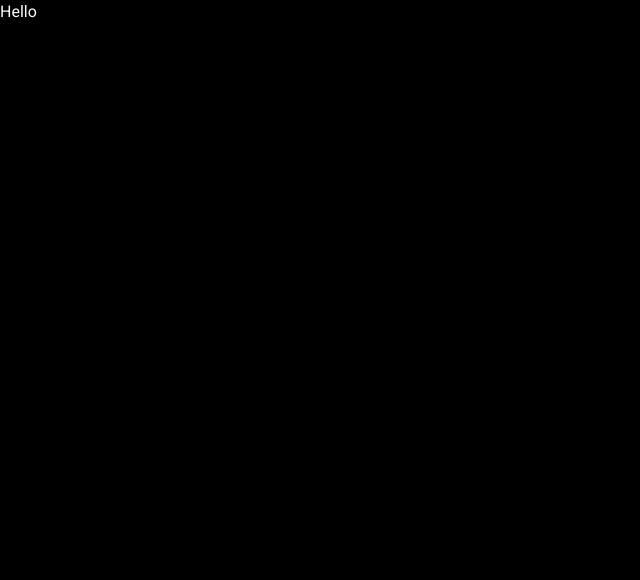
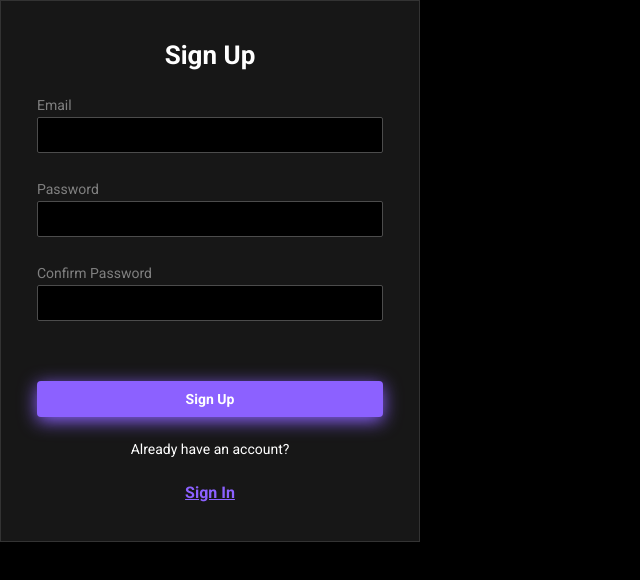
Before and after one commit to proffery/cards, a React (Vite) app: page / in a window 1280 px wide. Shown: the top 580 px of the page, without its empty margins (0-640 px from the left). Built offline with nearby package versions, Linux system fonts and the light colour scheme.

Commit message:
SingUpForm with value checking, Input show eye if value exist

```diff
--- a/src/App.tsx
+++ b/src/App.tsx
@@ -1,3 +1,9 @@
+import { SignUp } from '@/components/forms'
+
 export default function App() {
-  return <div>Hello</div>
+  return (
+    <div>
+      <SignUp onSubmit={data => console.log(data)} />
+    </div>
+  )
 }
--- a/src/components/forms/sign-up/sign-up.tsx
+++ b/src/components/forms/sign-up/sign-up.tsx
@@ -15,7 +15,7 @@ type FormFields = {
 }
 
 export const SignUp = ({ onSubmit }: Props) => {
-  const { handleSubmit, register } = useForm<FormFields>()
+  const { handleSubmit, register, setValue, watch } = useForm<FormFields>()
   const classNames = {
     form: clsx(s.form),
     root: clsx(s.root),
@@ -27,12 +27,21 @@ export const SignUp = ({ onSubmit }: Props) => {
       <Typography.H1>Sign Up</Typography.H1>
       <form className={classNames.form} onSubmit={handleSubmit(data => onSubmit(data))}>
         <Input fullWidth {...register('email')} label={'Email'} />
-        <Input fullWidth label={'Password'} type={'password'} {...register('password')} />
+        <Input
+          fullWidth
+          label={'Password'}
+          type={'password'}
+          {...register('password')}
+          onChange={e => setValue('password', e.target.value)}
+          value={watch('password')}
+        />
         <Input
           fullWidth
           label={'Confirm Password'}
           type={'password'}
           {...register('confirmPassword')}
+          onChange={e => setValue('confirmPassword', e.target.value)}
+          value={watch('confirmPassword')}
         />
         <Button className={classNames.submit} fullWidth>
           Sign Up
--- a/src/components/ui/input/input.tsx
+++ b/src/components/ui/input/input.tsx
@@ -41,6 +41,8 @@ export const Input = forwardRef<HTMLInputElement, InputProps>(
       label: clsx(s.label),
       searchContainer: clsx(s.searchContainer, disabled && s.disabled),
     }
+    const isTypePassword = type === 'password'
+    const isVariantSearch = variant === 'search'
 
     const [showPassword, setShowPassword] = useState(false)
     const new_id = useId()
@@ -66,10 +68,10 @@ export const Input = forwardRef<HTMLInputElement, InputProps>(
           ref={ref}
           value={value}
           {...rest}
-          type={type === 'password' && !showPassword ? 'password' : 'text'}
+          type={isTypePassword && !showPassword ? 'password' : 'text'}
         />
         {errorMessage && <div className={classNames.errorMessage}>{errorMessage}</div>}
-        {type === 'password' && (
+        {isTypePassword && (
           <button
             className={classNames.inputButton}
             disabled={disabled}
@@ -77,22 +79,17 @@ export const Input = forwardRef<HTMLInputElement, InputProps>(
             onMouseUp={hidePasswordHandler}
             title={'Show password'}
           >
-            {showPassword ? (
-              // value &&
-              <EyeOutline className={classNames.inputIcon} size={20} />
-            ) : (
-              // value &&
-              <EyeOffOutline className={classNames.inputIcon} size={20} />
-            )}
+            {showPassword
+              ? value && <EyeOutline className={classNames.inputIcon} size={20} />
+              : value && <EyeOffOutline className={classNames.inputIcon} size={20} />}
           </button>
         )}
-        {variant === 'search' && (
+        {isVariantSearch && (
           <div className={classNames.searchContainer}>
             <Search className={classNames.inputIcon} />
           </div>
         )}
-        {variant === 'search' && (
-          // value &&
+        {isVariantSearch && value && (
           <button className={classNames.inputButton} disabled={disabled} onClick={cleanSearch}>
             <Close className={classNames.inputIcon} />
           </button>
```
